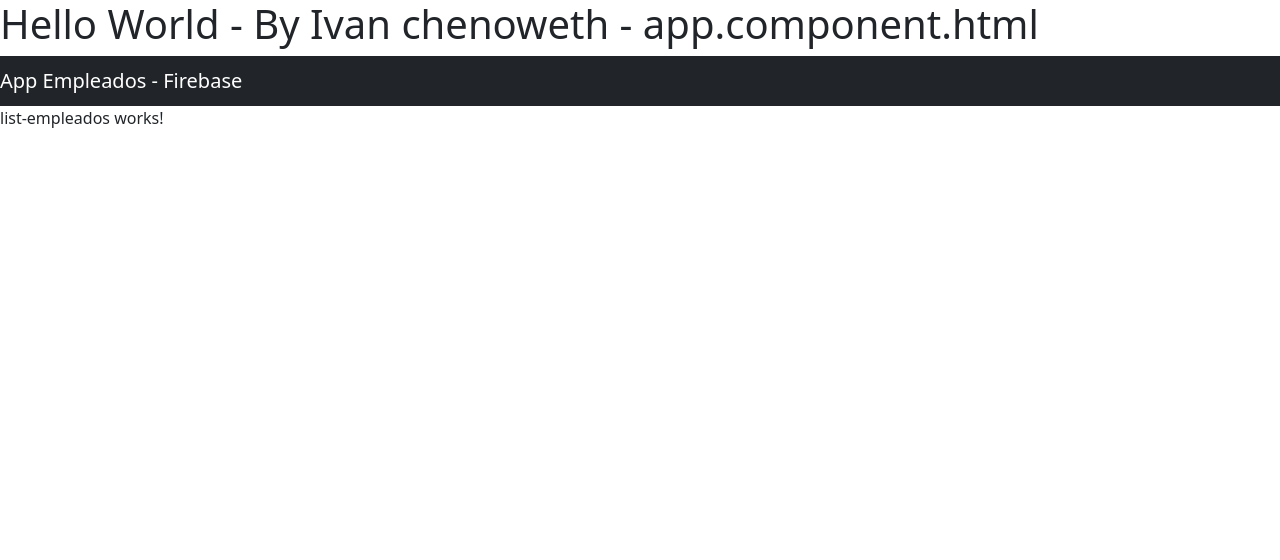
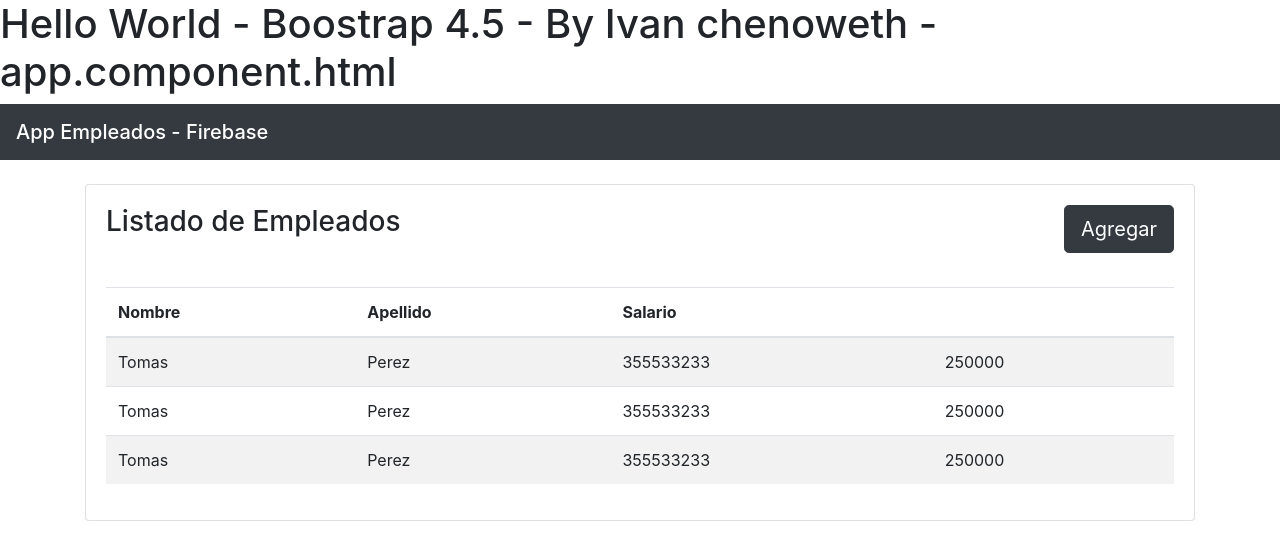
Before and after one commit to ivanchenoweth/angular-crud-firebase, an Angular app: page / in a window 1280 px wide. Shown: the top 560 px of the page. Built offline with nearby package versions, Linux system fonts and the light colour scheme.

Commit message:
list empleados

```diff
--- a/src/app/app.component.html
+++ b/src/app/app.component.html
@@ -1,3 +1,3 @@
-<h1>Hello World - By Ivan chenoweth - app.component.html</h1>
+<h1>Hello World - Boostrap 4.5 - By Ivan chenoweth - app.component.html</h1>
 <app-navbar></app-navbar>
 <app-list-empleados></app-list-empleados>
--- a/src/app/components/list-empleados/list-empleados.component.html
+++ b/src/app/components/list-empleados/list-empleados.component.html
@@ -1 +1,38 @@
-<p>list-empleados works!</p>
+<div class="container mt-4">
+  <div class="card">
+    <div class="card-body">
+      <span class="h3">Listado de Empleados</span>
+      <button class="btn btn-dark btn-lg float-right">Agregar</button>
+      <table class="table table-striped mt-5">
+        <thead>
+          <tr>
+            <th>Nombre</th>
+            <th>Apellido</th>
+            <th>Salario</th>
+            <th></th>
+          </tr><link rel="stylesheet" href="https://cdn.jsdelivr.net/npm/bootstrap@4.5.3/dist/css/bootstrap.min.css" integrity="sha384-TX8t27EcRE3e/ihU7zmQxVncDAy5uIKz4rEkgIXeMed4M0jlfIDPvg6uqKI2xXr2" crossorigin="anonymous">
+        </thead>
+        <tbody>
+          <tr>
+            <td>Tomas</td>
+            <td>Perez</td>
+            <td>355533233</td>
+            <td>250000</td>
+          </tr>
+          <tr>
+            <td>Tomas</td>
+            <td>Perez</td>
+            <td>355533233</td>
+            <td>250000</td>
+          </tr>
+          <tr>
+            <td>Tomas</td>
+            <td>Perez</td>
+            <td>355533233</td>
+            <td>250000</td>
+          </tr>
+        </tbody>
+      </table>
+    </div>
+  </div>
+</div>
--- a/src/index.html
+++ b/src/index.html
@@ -6,7 +6,7 @@
   <base href="/">
   <meta name="viewport" content="width=device-width, initial-scale=1">
   <link rel="icon" type="image/x-icon" href="favicon.ico">
-  <link href="https://cdn.jsdelivr.net/npm/bootstrap@5.1.0/dist/css/bootstrap.min.css" rel="stylesheet" integrity="sha384-KyZXEAg3QhqLMpG8r+8fhAXLRk2vvoC2f3B09zVXn8CA5QIVfZOJ3BCsw2P0p/We" crossorigin="anonymous">
+  <link rel="stylesheet" href="https://cdn.jsdelivr.net/npm/bootstrap@4.5.3/dist/css/bootstrap.min.css" integrity="sha384-TX8t27EcRE3e/ihU7zmQxVncDAy5uIKz4rEkgIXeMed4M0jlfIDPvg6uqKI2xXr2" crossorigin="anonymous">
 </head>
 <body>
   <app-root></app-root>
```
